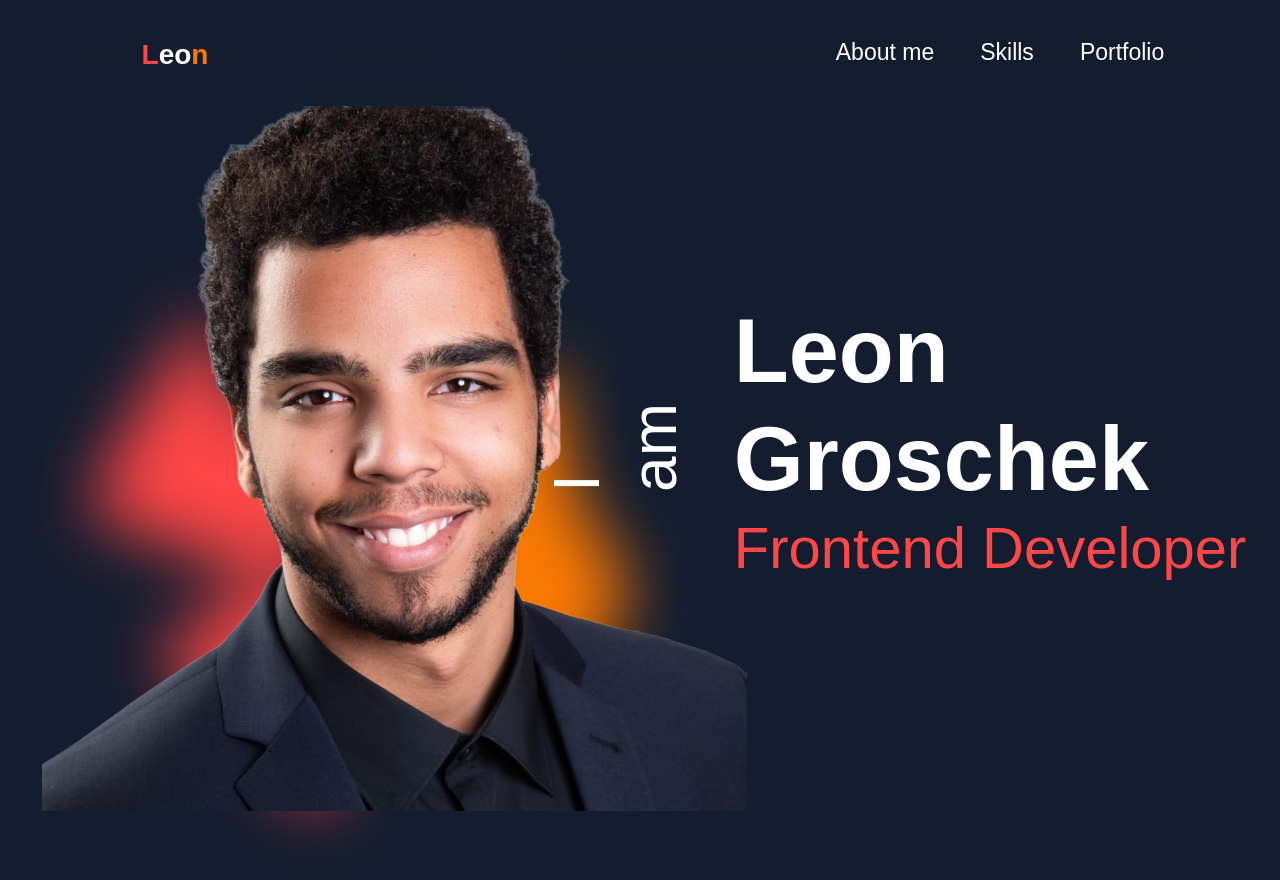
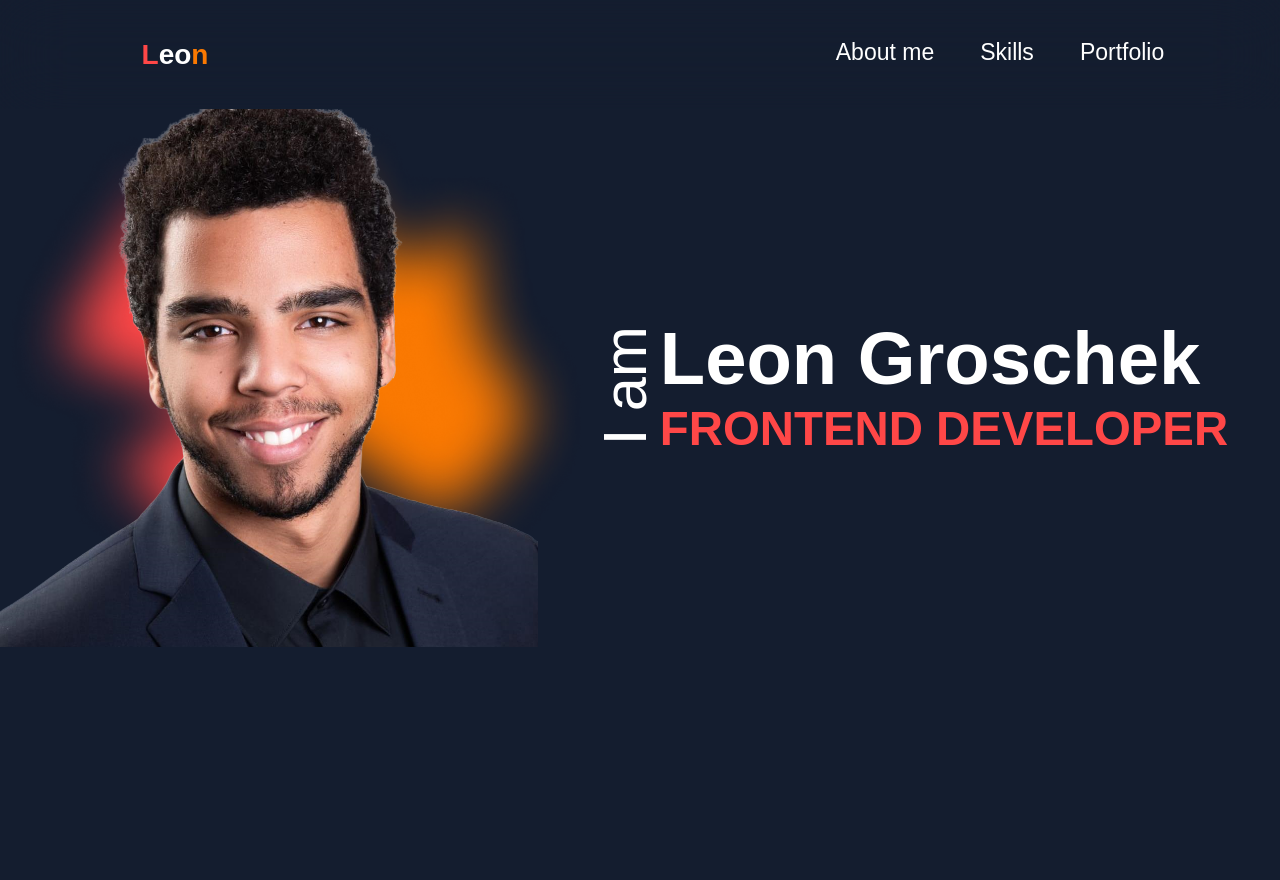
Before and after one commit to leongrx/Portfolio, an Angular app: page / in a window 1280 px wide. Shown: the top 880 px of the page. After the commit the page ends 800 px from the top, so only its background shows below. Built offline with nearby package versions, Linux system fonts and the light colour scheme.

Commit message:
component Problems

```diff
--- a/src/app/header/header.component.scss
+++ b/src/app/header/header.component.scss
@@ -69,7 +69,7 @@
   width: 55.5px;
   height: 1%;
   border-bottom: 0.2rem solid;
-  border-color: #141d2f;
+  border-color: transparent;
   transition: border-color 125ms ease-in-out;
 }
 
--- a/src/app/introduction/introduction.component.html
+++ b/src/app/introduction/introduction.component.html
@@ -1,11 +1,13 @@
 <div class="introduction">
-    <img class="shadow-background" src="assets/img/ShadowBackground.png">
-    <img class="profile-picture" src="assets/img/profile.png">
+    <div class="introduction-left">
+        <img class="shadow-background" src="assets/img/ShadowBackground.png">
+        <img class="profile-picture" src="assets/img/profile.png">
+    </div>
     <div class="introduction-right">
         <div class="vertical-line">I am</div>
         <div class="introduction-right-text">
-            <span>Leon Groschek</span>
-            <span>Frontend Developer</span>
+            <h1>Leon Groschek</h1>
+            <h2>Frontend Developer</h2>
         </div>
     </div>
 </div>
--- a/src/app/introduction/introduction.component.scss
+++ b/src/app/introduction/introduction.component.scss
@@ -1,54 +1,58 @@
+.introduction {
+  display: flex;
+  position: absolute;
+  top: 109.3px;
+}
+
+.introduction-left {
+  position: relative;
+  display: flex;
+}
+
+.introduction-right {
+  display: flex;
+  align-items: center;
+  white-space: nowrap;
+}
+
 .shadow-background {
-  position: absolute;
-  width: 690.7px;
-  height: 671.38px;
-  left: 12px;
-  top: 221.62px;
+  width: 46vw;
 }
 
 .profile-picture {
   position: absolute;
-  height: 705px;
-  left: 3.26%;
-  right: 51.88%;
-  top: 106px;
+  width: 42vw;
 }
 
-.introduction-right {
-  display: flex;
-  position: absolute;
-  top: 297px;
-  left: 630px;
-}
 
 .vertical-line {
-  font-size: 64px;
-  font-weight: 400;
-  line-height: 77px;
-  letter-spacing: 0em;
-  text-align: left;
-
-  transform: rotate(270deg);
+  display: flex;
+  justify-content: center;
+  align-items: center;
+  font-size: 4.8vw;
+  transform: rotate(180deg);
+  writing-mode: vertical-lr;
   color: white;
 }
 
 .introduction-right-text {
   color: white;
   display: flex;
+  justify-content: center;
   flex-direction: column;
   text-align: left;
   letter-spacing: 0em;
 
-  span:nth-of-type(1) {
-    font-size: 90px;
+  h1 {
+    font-size: 5.8vw;
     font-weight: 700;
-    line-height: 108px;
+    margin: 0;
   }
 
-  span:nth-of-type(2) {
-    font-size: 58px;
-    font-weight: 400;
-    line-height: 70px;
+  h2 {
+    font-size: 3.7vw;
     color: #FF4747;
+    text-transform: uppercase;
+    margin: 0;
   }
 }
```
